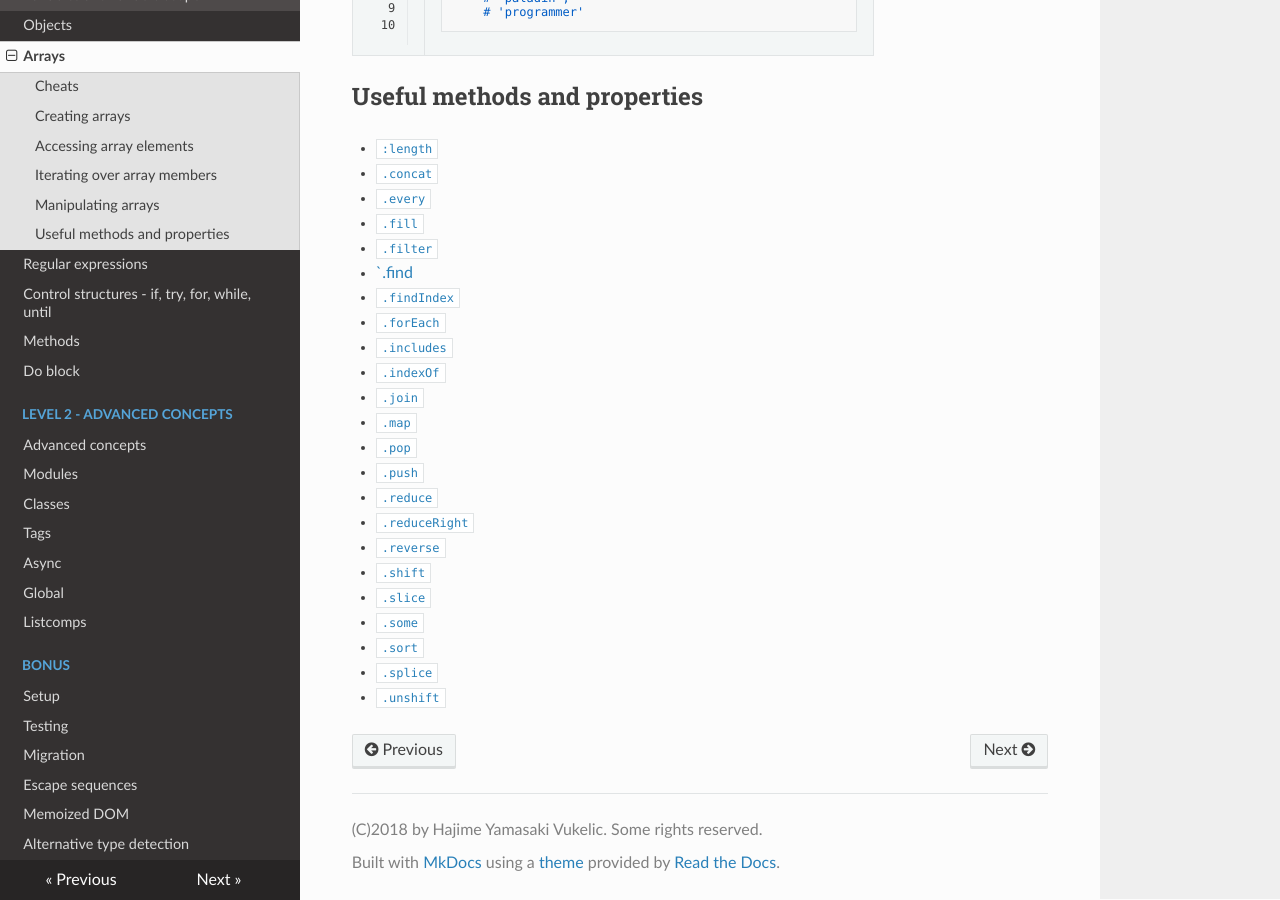
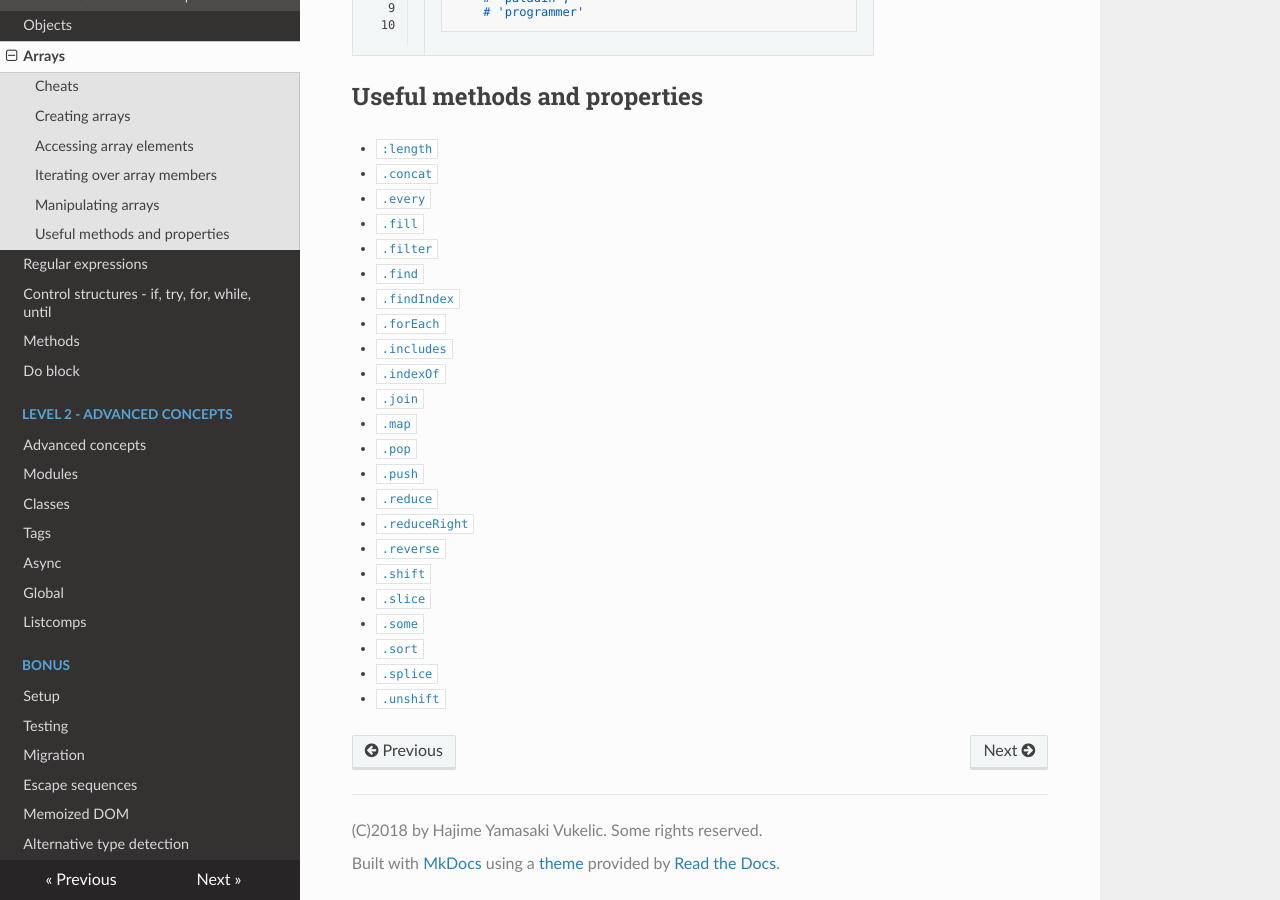
Before and after one commit to imba/imba-guide, an MkDocs documentation site: the page built from docs/lvl1/arrays.md, in a window 1280 px wide and 900 px high, scrolled down 3733 px. Built offline with MkDocs 1.6.1, drawn with Linux system fonts in a browser that asks for light colours; nearby versions of some CDN libraries.

```diff
--- a/docs/lvl1/arrays.md
+++ b/docs/lvl1/arrays.md
@@ -181,7 +181,7 @@ for cls in classes
 - [`.every`](https://mzl.la/2OZTeYv)
 - [`.fill`](https://mzl.la/2OYwVmc)
 - [`.filter`](https://mzl.la/2P1uQ90)
-- [`.find](https://mzl.la/2OYD69N)
+- [`.find`](https://mzl.la/2OYD69N)
 - [`.findIndex`](https://mzl.la/2OZDBR0)
 - [`.forEach`](https://mzl.la/2OYL0Qg)
 - [`.includes`](https://mzl.la/2OVZXTq)
```
